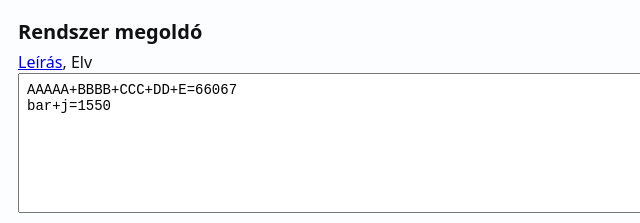
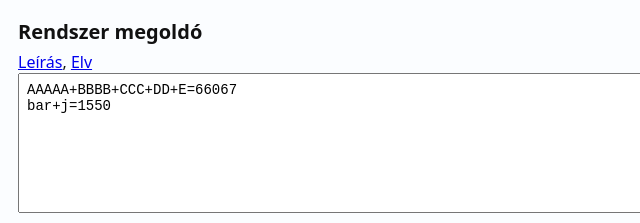
Before and after one commit to jecf42/jecf42-feladatmegoldo-01, a plain HTML site: page index.html in a window 1280 px wide. Shown: the top 223 px of the page, 0-640 px from the left. Drawn offline with Linux system fonts and the light colour scheme.

Commit message:
Fix typo in anchor tag href attribute

```diff
--- a/index.html
+++ b/index.html
@@ -20,7 +20,7 @@
 </head>
 <body>
   <h1>Rendszer megoldó</h1>
-  <div><a href="https://jecf42.github.io/jecf42-06/description" target="_blank">Leírás</a>, <a herf="https://jecf42.github.io/jecf42-06/single_description" target="_blank">Elv</a></div>
+  <div><a href="https://jecf42.github.io/jecf42-06/description" target="_blank">Leírás</a>, <a href="https://jecf42.github.io/jecf42-06/singledescription" target="_blank">Elv</a></div>
   <textarea id="input">AAAAA+BBBB+CCC+DD+E=66067
 bar+j=1550</textarea>
 
```
